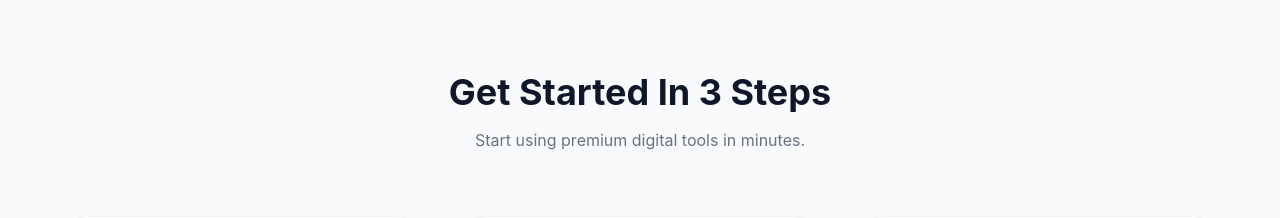
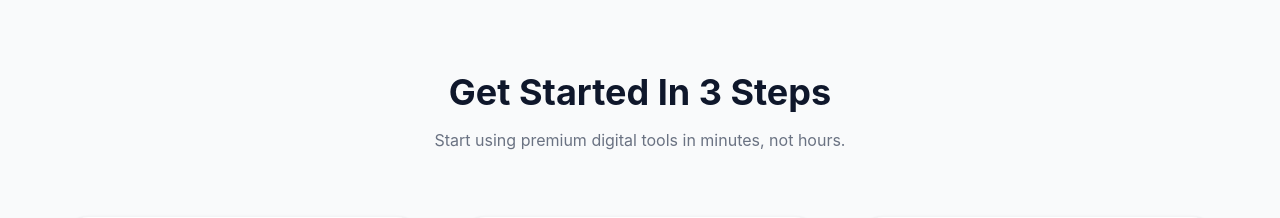
Before and after one commit to 03shawon/A6-Digital-Tools-Website, a React (Vite) app: page / in a window 1280 px wide. Shown: the part 2320-2538 px from the top of the page. Built offline with nearby package versions, Linux system fonts and the light colour scheme.

Commit message:
added a design into steps

```diff
--- a/src/components/Steps.jsx
+++ b/src/components/Steps.jsx
@@ -8,7 +8,7 @@ const Steps = () => {
   return (
     <section className="bg-gray-50 py-24 text-center px-6">
       <h2 className="text-4xl font-bold text-slate-900 mb-4">Get Started In 3 Steps</h2>
-      <p className="text-gray-500 mb-16">Start using premium digital tools in minutes.</p>
+      <p className="text-gray-500 mb-16">Start using premium digital tools in minutes, not hours.</p>
       <div className="grid grid-cols-1 md:grid-cols-3 gap-10 max-w-6xl mx-auto">
         {stepList.map((step) => (
           <div key={step.id} className="bg-white p-10 rounded-3xl shadow-sm border border-gray-100 relative group">
```
